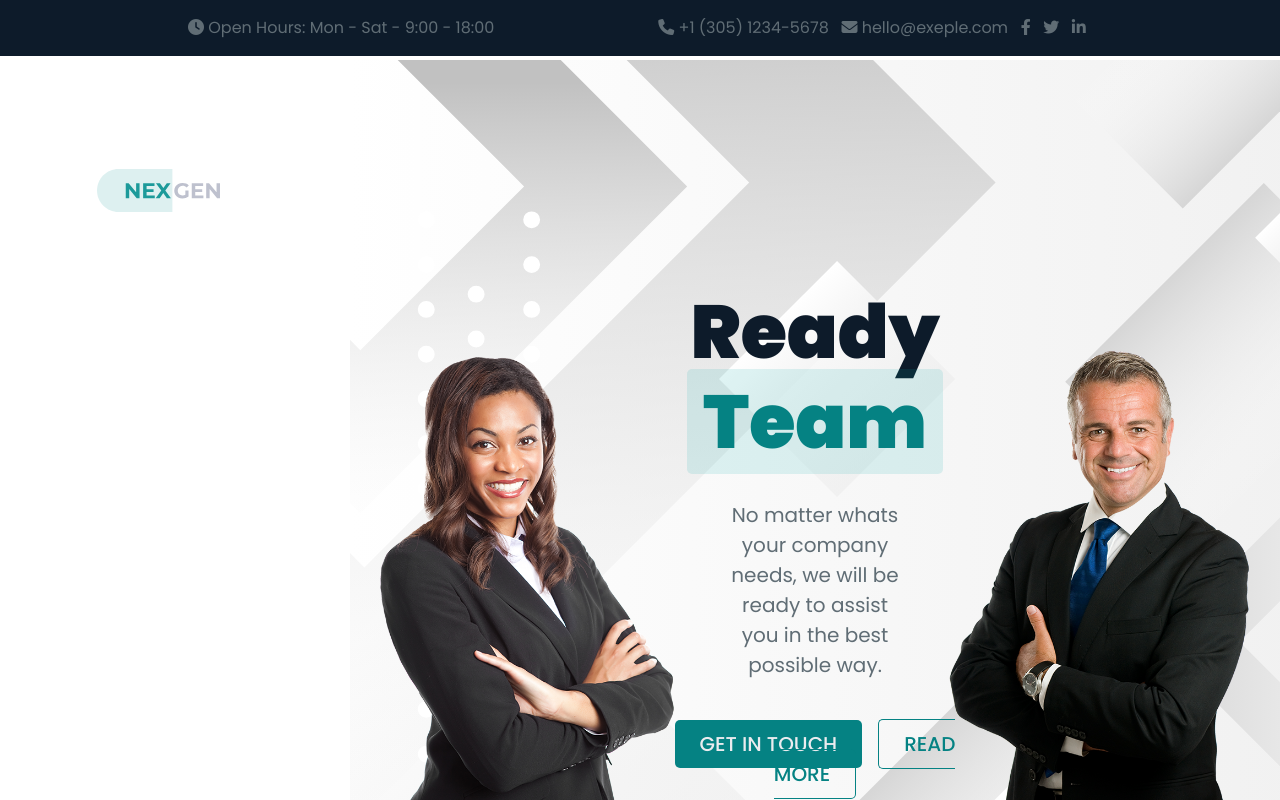
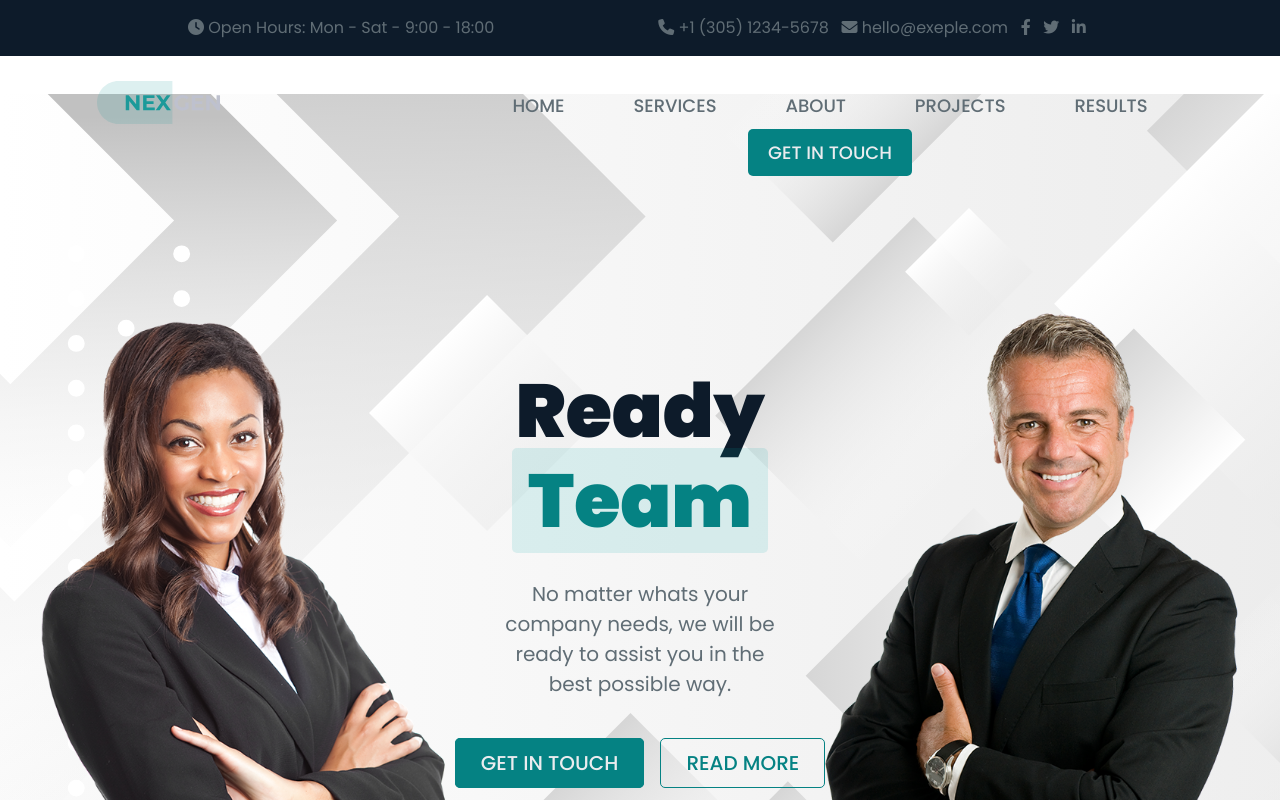
Before and after one commit to FabioCostantino84/proj-html-vuejs, a Vue app: page / in a window 1280 px wide. Shown: the top 800 px of the page. Built offline with nearby package versions, Linux system fonts and the light colour scheme.

Commit message:
add fixed header bottom

```diff
--- a/src/components/HeaderBottom.vue
+++ b/src/components/HeaderBottom.vue
@@ -36,7 +36,7 @@ export default {
 
 .container{
     position: relative;
-    top: 98px
+    top: 10px
 
 }
 
--- a/src/components/MainJubotron.vue
+++ b/src/components/MainJubotron.vue
@@ -46,9 +46,7 @@ export default {
     background-image: url(../assets/svg/sfondo.svg);
     background-size: cover;
     height: 955px;
-    position: absolute;
-    top: 60px;
-    left: 350px;
+    margin: -88px 0 0;
 }
 .second_img {
     background-repeat: no-repeat;
@@ -87,6 +85,8 @@ a {
     font-size: large;
     font-weight: 500;
     padding: 10px 20px;
+    border: 1px solid;
+    border-color: $SB_verdeacqua_1;
 
 }
 
```
